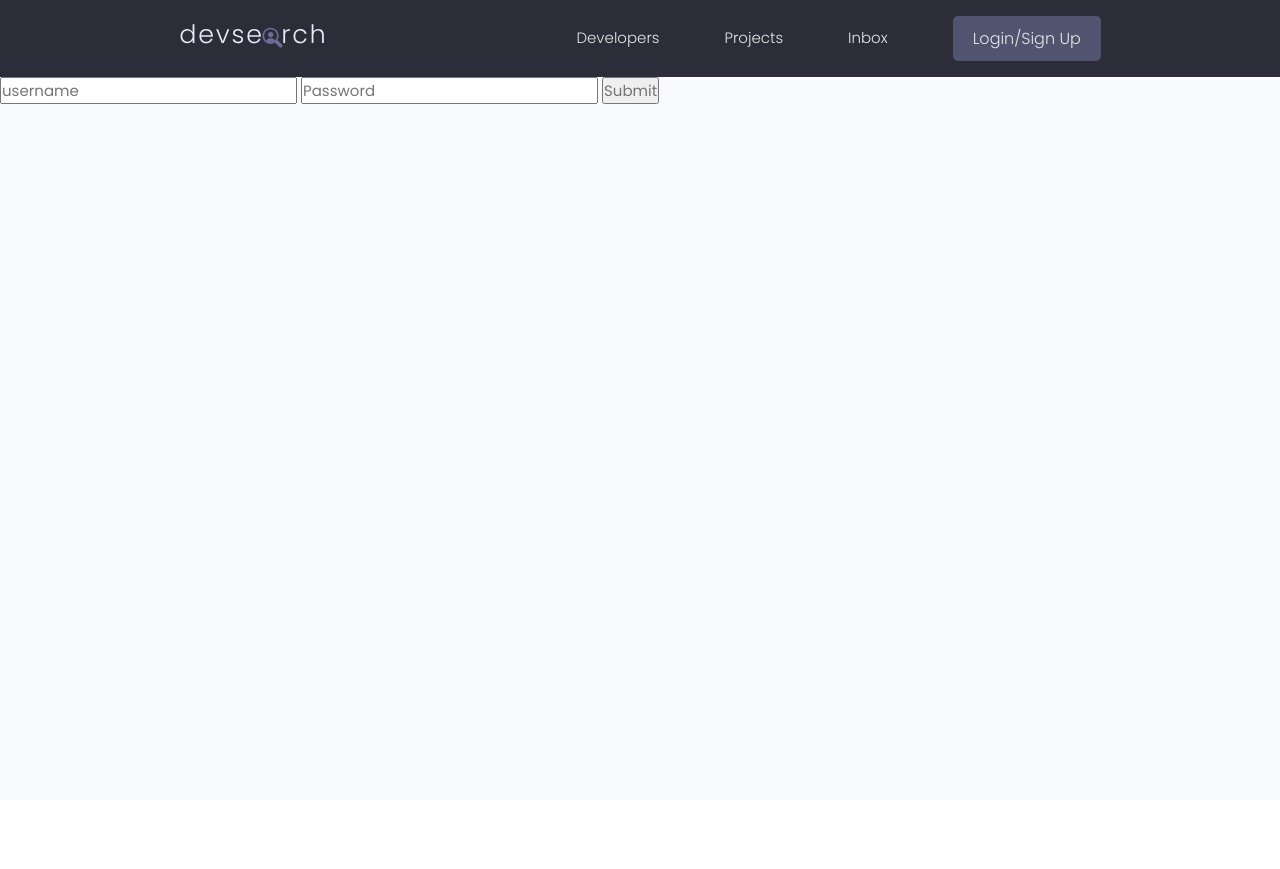
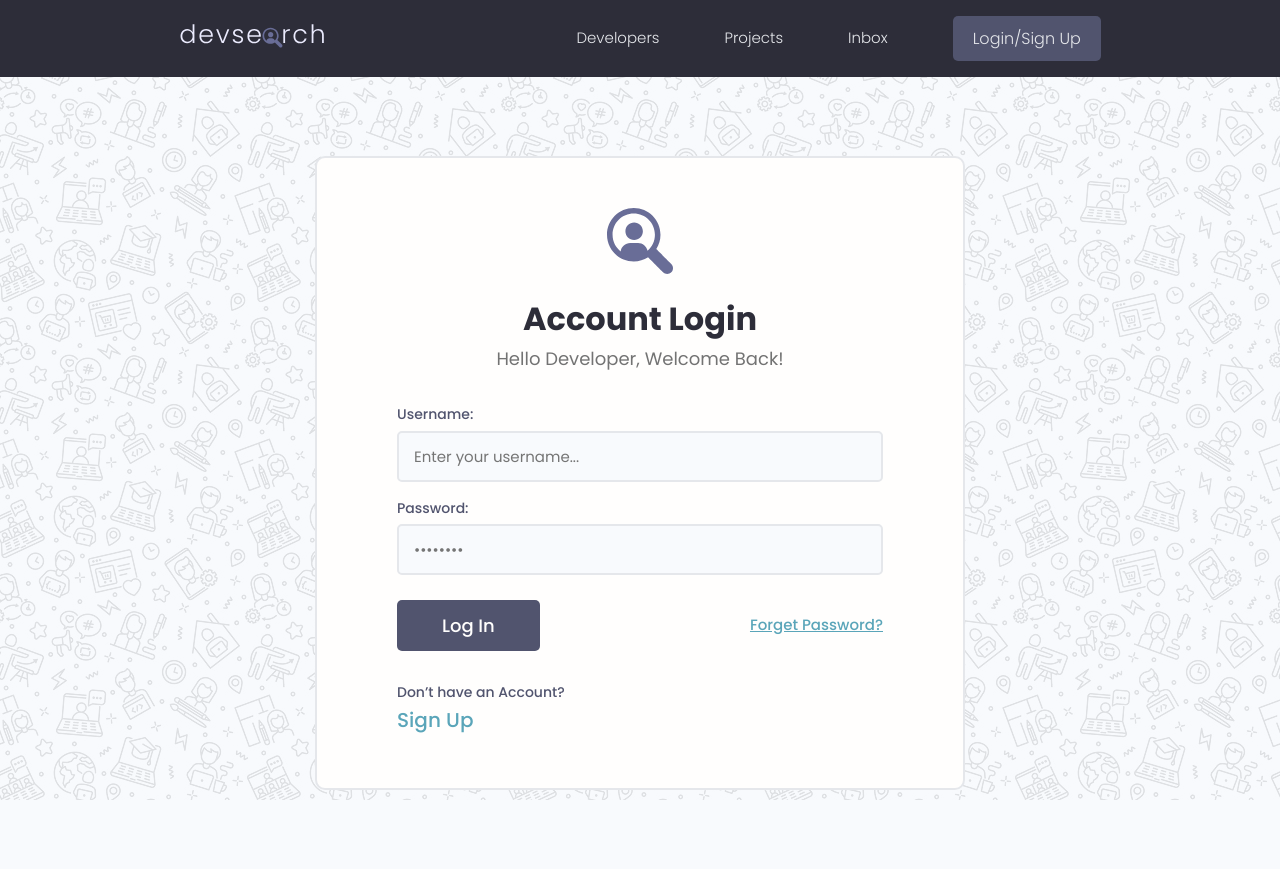
Before and after one commit to riskisitorus/belajar-django, a Django app: page /login in a window 1280 px wide. Before the commit the page ends 104 px from the top, so only its background shows below. Run offline with Django 5.2, Linux system fonts and the light colour scheme; some libraries are stand-ins or nearby versions.

Commit message:
styling auth page

```diff
--- a/static/styles/app.css
+++ b/static/styles/app.css
@@ -635,13 +635,33 @@ img {
 }
 
 /*=======================
+
+Fixed Position Alerts Wrapper
+
+========================*/
+
+.alert {
+
+  position: fixed;
+
+  left: 50%;
+
+  top: 120px;
+
+  transform: translate(-50%, -50%);
+
+  z-index: 99999;
+
+  }
+
+/*=======================
   Login/SignUp
 ========================*/
 
 .auth {
   width: 100%;
   position: relative;
-  z-index: 1;
+  /* z-index: 1; */
   background: transparent;
   height: 99vh;
   display: flex;
--- a/static/uikit/app.js
+++ b/static/uikit/app.js
@@ -2,3 +2,13 @@
 document.addEventListener('DOMContentLoaded', function () {
   hljs.highlightAll();
 });
+
+let allertWrapper = document.querySelector('.alert')
+let allertClose = document.querySelector('.alert__close')
+
+if (allertWrapper) {
+  console.log('Alert wrapper clicked');
+  allertClose.addEventListener('click', ()=>
+    allertWrapper.style.display = 'none'
+  )
+}
--- a/templates/main.html
+++ b/templates/main.html
@@ -22,17 +22,20 @@
   </head>
   <body>
     {% include "navbar.html" %}
+
     {% if messages %}
-    <ul class="messages">
-      {% for message in messages %}
-      <li {% if message.tags %}
-        class="{{message.tags}}"
-        {% endif %}>
-        {{message}}
-      </li>
-      {% endfor %}
-    </ul>
+    {% for message in messages %}
+    <div style="display: flex; justify-content: center;">
+      <div class="alert alert--{{message.tags}}">
+        <p class="alert__message">{{message}}</p>
+        <button class="alert__close">⨯</button>
+      </div>
+    </div>
+    {% endfor %}
     {% endif %}
+
     {% block content %}{% endblock content %}
   </body>
+
+  <script src="{% static 'uikit/app.js' %}"></script>
 </html>
--- a/users/signals.py
+++ b/users/signals.py
@@ -16,7 +16,11 @@ def CreateProfile(sender, instance, created, **kwargs):
 
 def deleteUser(sender, instance, **kwargs):
     user = instance.user
-    user.delete()
+    if user:
+        user.delete()
 
 post_save.connect(CreateProfile, sender=User)
 post_delete.connect(deleteUser, sender=Profile)
+
+# bug jika pake signals delete, saat hapus dari user akan error
+# tapi saat hapus dari profile tidak
--- a/users/templates/users/login_register.html
+++ b/users/templates/users/login_register.html
@@ -1,10 +1,91 @@
 {% extends "main.html" %}
+{% load static %}
+{% block content %}
 
-{% block content %}
-<form action="{% url 'login' %}" method="POST">
-    {% csrf_token %}
-    <input type="text" name="username" placeholder="username">
-    <input type="password" name="password" placeholder="Password">
-    <input type="submit">
-</form>
+{% if page == 'register' %}
+
+<div class="auth">
+    <div class="card">
+      <div class="auth__header text-center">
+        <a href="/">
+          <img src="{% static 'images/icon.svg' %}" alt="icon" />
+        </a>
+        <h3>Register an Account</h3>
+        <p>Create a new developer account</p>
+      </div>
+
+      <form action="{% url 'register' %}" method="POST" class="form auth__form">
+        {% csrf_token %}
+
+        {% for field in form %}
+        <div class="form__field">
+            <label for="formInput#text">{{field.label}}: </label>
+            {{field}}
+
+            {% for error in field.errors %}
+            <p style="color:red">{{error}}</p>
+            {% endfor %}
+        </div>
+        {% endfor %}
+
+        <div class="auth__actions">
+          <input class="btn btn--sub btn--lg" type="submit" value="Sign  In" />
+        </div>
+      </form>
+      <div class="auth__alternative">
+        <p>Already have an Account?</p>
+        <a href="{% url 'login' %}">Log In</a>
+      </div>
+    </div>
+  </div>
+
+{% else %}
+
+<div class="auth">
+    <div class="card">
+      <div class="auth__header text-center">
+        <a href="/">
+          <img src="{% static 'images/icon.svg' %}" alt="icon" />
+        </a>
+        <h3>Account Login</h3>
+        <p>Hello Developer, Welcome Back!</p>
+      </div>
+
+      <form action="{% url 'login' %}" method="POST"class="form auth__form">
+        <!-- Input:Email -->
+         {% csrf_token %}
+        <div class="form__field">
+          <label for="formInput#text">Username: </label>
+          <input
+            class="input input--text"
+            id="formInput#text"
+            type="text"
+            name="username"
+            placeholder="Enter your username..."
+          />
+        </div>
+
+        <!-- Input:Password -->
+        <div class="form__field">
+          <label for="formInput#password">Password: </label>
+          <input
+            class="input input--password"
+            id="formInput#passowrd"
+            type="password"
+            name="password"
+            placeholder="••••••••"
+          />
+        </div>
+        <div class="auth__actions">
+          <input class="btn btn--sub btn--lg" type="submit" value="Log In" />
+          <a href="forgetpassword.html">Forget Password?</a>
+        </div>
+      </form>
+      <div class="auth__alternative">
+        <p>Don’t have an Account?</p>
+        <a href="{% url 'register' %}">Sign Up</a>
+      </div>
+    </div>
+  </div>
+{% endif %}
 {% endblock content %}
--- a/users/urls.py
+++ b/users/urls.py
@@ -7,4 +7,5 @@ urlpatterns = [
 
     path('login', views.loginUser, name='login'),
     path('logout', views.logoutUser, name='logout'),
+    path('register', views.registerUser, name='register'),
 ]
--- a/users/views.py
+++ b/users/views.py
@@ -4,9 +4,12 @@ from django.contrib.auth.decorators import login_required
 from django.contrib import messages
 from django.contrib.auth.models import User
 from .models import Profile
+from .forms import CustomUserCreationForm
 
 # Create your views here.
 def loginUser(request):
+    page = 'login'
+    context = {'page':page}
     # cegah user yang sudah login ke halaman login
     if request.user.is_authenticated:
         return redirect('profiles')
@@ -18,7 +21,8 @@ def loginUser(request):
         try:
             user = User.objects.get(username=username)
         except:
-            messages.error(request, 'username does not exist')
+            # messages.error(request, 'username does not exist')
+            user = None
 
         user = authenticate(request, username=username, password=password)
         if user is not None:
@@ -27,12 +31,34 @@ def loginUser(request):
         else:
             messages.error(request, 'Username or password is incorrect')
 
-    return render(request, 'users/login_register.html')
+    return render(request, 'users/login_register.html', context)
 
+@login_required
 def logoutUser(request):
     logout(request)
-    messages.error(request, 'user was logout')
+    messages.info(request, 'user was logout')
     return redirect('login')
+
+def registerUser(request):
+    page = 'register'
+    form = CustomUserCreationForm()
+
+    if request.method == 'POST':
+        form = CustomUserCreationForm(request.POST)
+        if form.is_valid():
+            user = form.save(commit=False)
+            user.username = user.username.lower()
+            user.save()
+
+            messages.success(request, 'User account was created!')
+            login(request, user)
+            return redirect('profiles')
+        else:
+            messages.success(request, 'An error has occurred during registration')
+
+
+    context = {'page':page, 'form':form}
+    return render(request, 'users/login_register.html', context)
 
 def profiles(request):
     profiles = Profile.objects.all()
```
Also changed, not shown: users/forms.py (added, +28 -0 lines), db.sqlite3, static/images/icon.svg (added), static/images/pattern.jpg (added).
